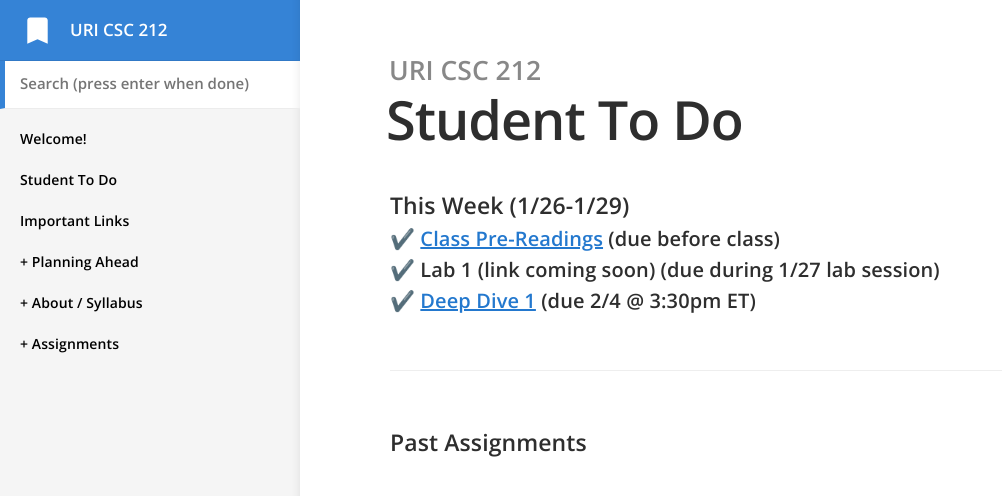
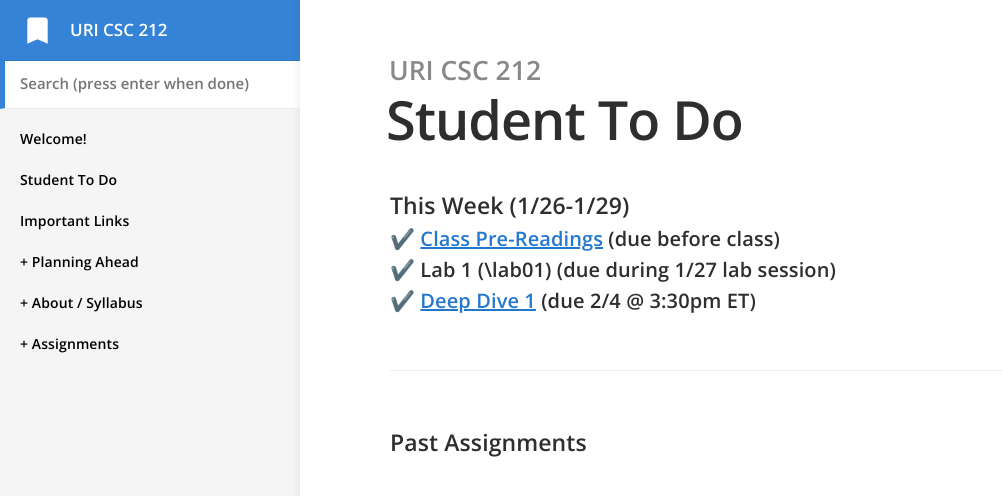
Before and after one commit to vcc-csc212/sp21-archive, a Jekyll site: the page built from todo.md, in a window 1280 px wide. Shown: the top 496 px of the page, without its empty margins (0-1002 px from the left). Built offline with Jekyll 4.4.1, drawn with Linux system fonts in a browser that asks for light colours.

Commit message:
Merged lab1 into main

```diff
--- a/todo.md
+++ b/todo.md
@@ -5,7 +5,7 @@ permalink: /todo/
 #### This Week (1/26-1/29)
 
 ##### ✔️ [Class Pre-Readings](/wk1) (due before class)
-##### ✔️ Lab 1 (link coming soon) (due during 1/27 lab session)
+##### ✔️ Lab 1 (\lab01) (due during 1/27 lab session)
 ##### ✔️ [Deep Dive 1](/dd1) (due 2/4 @ 3:30pm ET)
 
 ---
```
